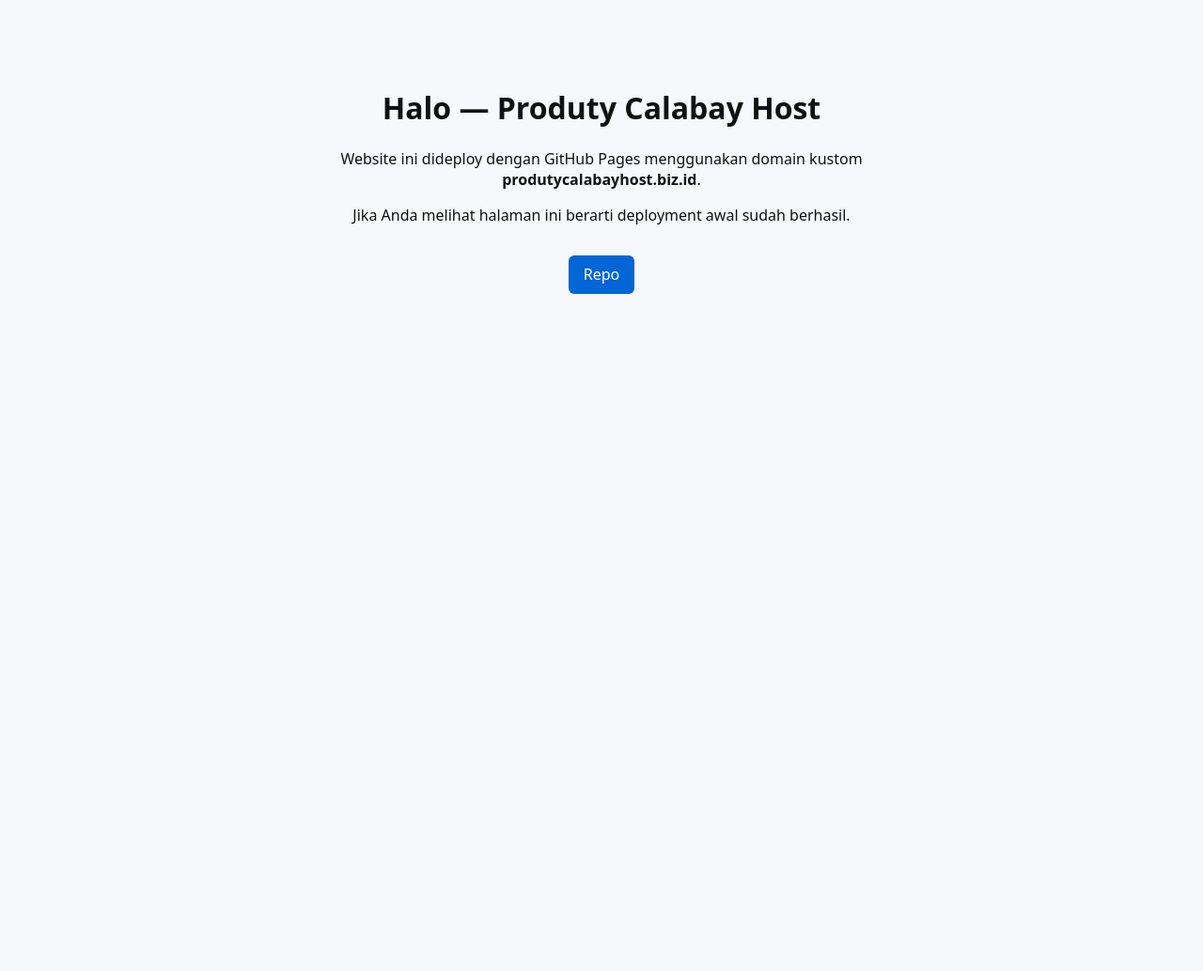
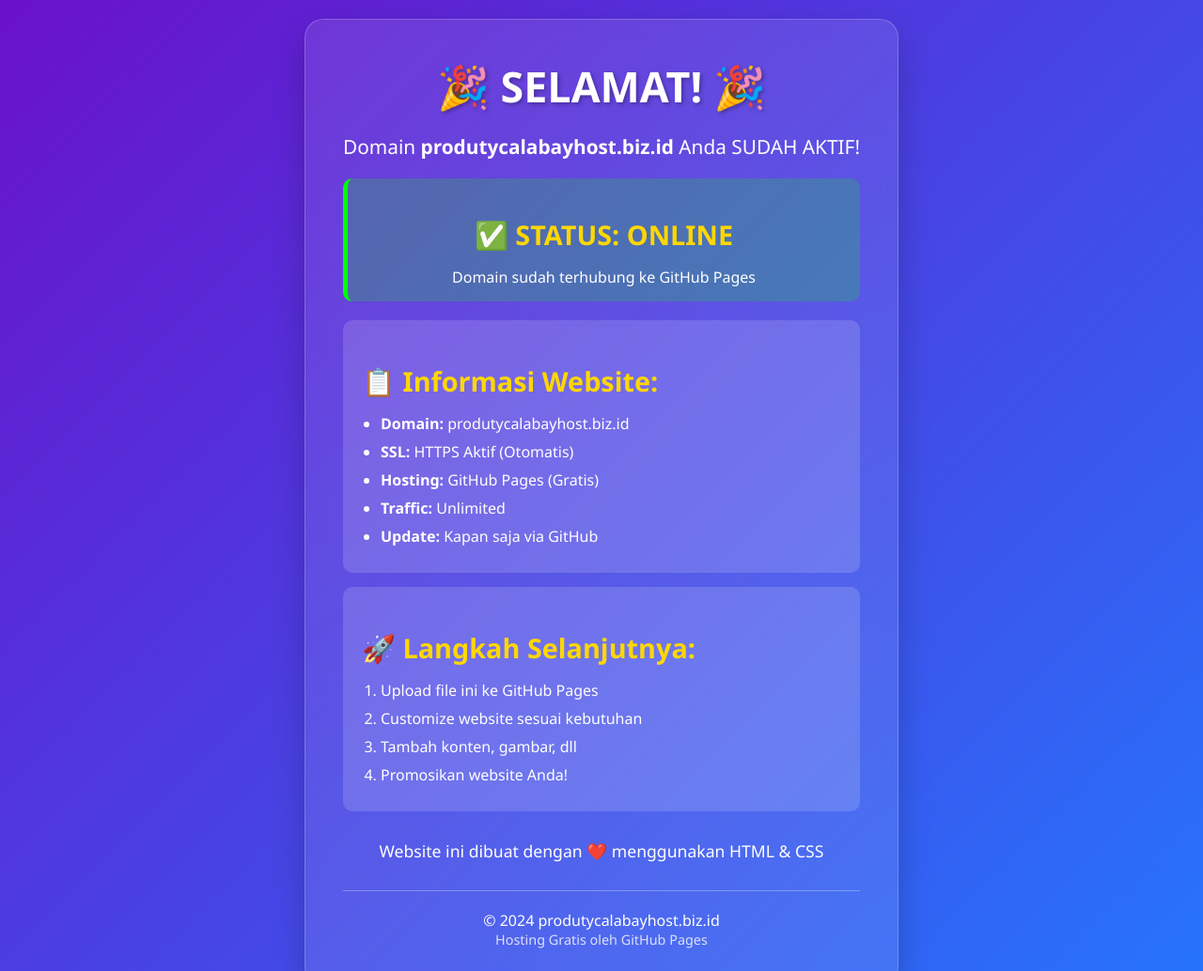
Before and after one commit to rey6492/rey6492.github.io, a plain HTML site: page index.html in a window 1280 px wide. Shown: the top 1034 px of the page at 94% size. Before the commit the page ends 800 px from the top, so only its background shows below. Drawn offline with Linux system fonts and the light colour scheme.

Commit message:
Update index.html

```diff
--- a/index.html
+++ b/index.html
@@ -1,21 +1,139 @@
-<!doctype html>
-<html lang="id">
+<!DOCTYPE html>
+<html>
 <head>
-  <meta charset="utf-8" />
-  <meta name="viewport" content="width=device-width,initial-scale=1" />
-  <title>Produty Calabay Host</title>
-  <style>
-    body { font-family: system-ui, -apple-system, "Segoe UI", Roboto, sans-serif; text-align:center; padding:4rem; color:#111; background:#f6f8fb; }
-    header { max-width:720px; margin:0 auto; }
-    a.button { display:inline-block; margin-top:1rem; padding:.6rem 1rem; background:#0366d6; color:white; text-decoration:none; border-radius:6px; }
-  </style>
+    <meta charset="UTF-8">
+    <meta name="viewport" content="width=device-width, initial-scale=1.0">
+    <title>produtycalabayhost.biz.id - Website Pertama</title>
+    <style>
+        * {
+            margin: 0;
+            padding: 0;
+            box-sizing: border-box;
+        }
+
+        body {
+            font-family: 'Segoe UI', Tahoma, Geneva, Verdana, sans-serif;
+            background: linear-gradient(135deg, #6a11cb 0%, #2575fc 100%);
+            color: white;
+            min-height: 100vh;
+            display: flex;
+            justify-content: center;
+            align-items: center;
+            text-align: center;
+            padding: 20px;
+        }
+
+        .container {
+            max-width: 800px;
+            background: rgba(255, 255, 255, 0.1);
+            backdrop-filter: blur(10px);
+            border-radius: 20px;
+            padding: 40px;
+            box-shadow: 0 15px 35px rgba(0, 0, 0, 0.2);
+            border: 1px solid rgba(255, 255, 255, 0.2);
+        }
+
+        h1 {
+            font-size: 2.8rem;
+            margin-bottom: 20px;
+            text-shadow: 2px 2px 4px rgba(0,0,0,0.3);
+        }
+
+        h2 {
+            font-size: 1.8rem;
+            margin: 25px 0 15px;
+            color: #ffd700;
+        }
+
+        .status {
+            background: rgba(0, 255, 0, 0.2);
+            padding: 15px;
+            border-radius: 10px;
+            margin: 20px 0;
+            border-left: 5px solid #00ff00;
+        }
+
+        .info-box {
+            background: rgba(255, 255, 255, 0.15);
+            padding: 20px;
+            border-radius: 10px;
+            margin: 15px 0;
+            text-align: left;
+        }
+
+        ul {
+            margin-left: 20px;
+            margin-top: 10px;
+        }
+
+        li {
+            margin: 8px 0;
+        }
+
+        .cta-button {
+            display: inline-block;
+            background: #ff4081;
+            color: white;
+            padding: 15px 30px;
+            border-radius: 50px;
+            text-decoration: none;
+            font-weight: bold;
+            margin-top: 20px;
+            transition: transform 0.3s, background 0.3s;
+        }
+
+        .cta-button:hover {
+            background: #f50057;
+            transform: translateY(-3px);
+        }
+
+        @media (max-width: 600px) {
+            h1 { font-size: 2rem; }
+            .container { padding: 20px; }
+        }
+    </style>
 </head>
 <body>
-  <header>
-    <h1>Halo — Produty Calabay Host</h1>
-    <p>Website ini dideploy dengan GitHub Pages menggunakan domain kustom <strong>produtycalabayhost.biz.id</strong>.</p>
-    <p>Jika Anda melihat halaman ini berarti deployment awal sudah berhasil.</p>
-    <a class="button" href="https://github.com/rey6492/rey6492.github.io">Repo</a>
-  </header>
+    <div class="container">
+        <h1>🎉 SELAMAT! 🎉</h1>
+        <p style="font-size: 1.3rem; margin-bottom: 20px;">
+            Domain <strong>produtycalabayhost.biz.id</strong> Anda SUDAH AKTIF!
+        </p>
+
+        <div class="status">
+            <h2>✅ STATUS: ONLINE</h2>
+            <p>Domain sudah terhubung ke GitHub Pages</p>
+        </div>
+
+        <div class="info-box">
+            <h2>📋 Informasi Website:</h2>
+            <ul>
+                <li><strong>Domain:</strong> produtycalabayhost.biz.id</li>
+                <li><strong>SSL:</strong> HTTPS Aktif (Otomatis)</li>
+                <li><strong>Hosting:</strong> GitHub Pages (Gratis)</li>
+                <li><strong>Traffic:</strong> Unlimited</li>
+                <li><strong>Update:</strong> Kapan saja via GitHub</li>
+            </ul>
+        </div>
+
+        <div class="info-box">
+            <h2>🚀 Langkah Selanjutnya:</h2>
+            <ol style="margin-left: 20px;">
+                <li>Upload file ini ke GitHub Pages</li>
+                <li>Customize website sesuai kebutuhan</li>
+                <li>Tambah konten, gambar, dll</li>
+                <li>Promosikan website Anda!</li>
+            </ol>
+        </div>
+
+        <p style="margin-top: 30px; font-size: 1.1rem;">
+            Website ini dibuat dengan ❤️ menggunakan HTML & CSS
+        </p>
+
+        <div style="margin-top: 30px; padding-top: 20px; border-top: 1px solid rgba(255,255,255,0.3);">
+            <p>© 2024 produtycalabayhost.biz.id</p>
+            <p style="font-size: 0.9rem; opacity: 0.8;">Hosting Gratis oleh GitHub Pages</p>
+        </div>
+    </div>
 </body>
 </html>
```
